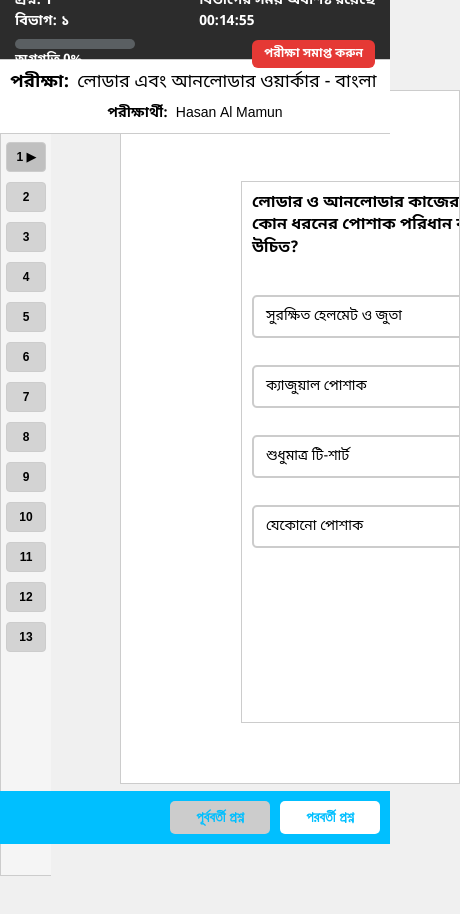
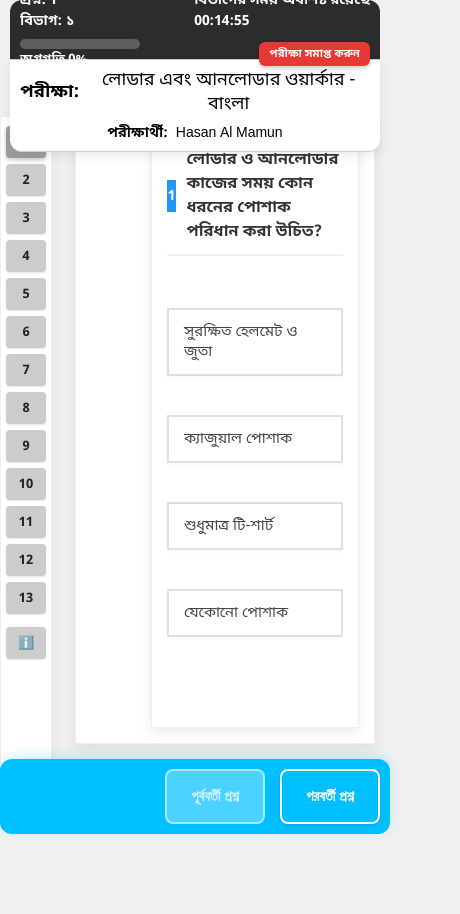
Before and after one commit to resilientbd/react-quiz, a React (Create React App) app: page / in a window 390 px wide. Shown: the top 914 px of the page, 460 px wide, since content can reach past the window. After the commit the page ends 844 px from the top, so only its background shows below. Built offline with nearby package versions, Linux system fonts and the light colour scheme; some icons are missing.

Commit message:
adjusting ui

```diff
--- a/src/components/MainContent.css
+++ b/src/components/MainContent.css
@@ -1,30 +1,54 @@
 .main-content {
-  position: absolute;
-  left: 70px;
-  top: 80px;
-  width: calc(100% - 70px);
-  bottom: 60px;
+  flex: 1;
   background-color: #FFFFFF;
-  border: 1px solid #CCCCCC;
+  box-shadow: 0 4px 12px rgba(0, 0, 0, 0.08);
   box-sizing: border-box;
   overflow-y: auto;
-  padding: 15px;
+  padding: 30px;
+  margin-left: 80px;
+  border: 1px solid #EEEEEE;
+  margin-top: 0;
+  margin-bottom: 0;
+  width: calc(100% - 60px);
 }
 
 .question-container {
   display: flex;
   flex-direction: column;
+  max-width: 600px;
+  margin: 0 auto;
   padding: 0;
+}
+
+.question-header {
+  display: flex;
+  align-items: center;
+  margin-bottom: 25px;
+  padding-bottom: 15px;
+  border-bottom: 2px solid #F0F0F0;
+}
+
+.question-number {
+  background-color: #2196F3;
+  color: white;
+  width: 40px;
+  height: 40px;
+  display: flex;
+  align-items: center;
+  justify-content: center;
+  font-weight: bold;
+  font-size: 18px;
+  margin-right: 15px;
 }
 
 .question-text {
   font-family: 'Noto Sans Bengali', sans-serif;
-  font-weight: bold;
-  color: #000000;
-  font-size: 18px;
-  margin: 0 0 20px 0;
+  font-weight: 600;
+  color: #333333;
+  font-size: 20px;
+  margin: 0;
   padding: 0;
-  line-height: 1.4;
+  line-height: 1.5;
   text-align: left;
 }
 
@@ -33,77 +57,124 @@
   flex-direction: column;
   width: 100%;
   padding: 0;
-  margin: 15px 0;
+  margin: 25px 0 15px 0;
 }
 
 .option-item {
-  margin: 8px 0;
+  margin: 12px 0;
   width: 100%;
-  max-width: 500px;
 }
 
 .option-label {
   display: flex;
   align-items: center;
-  background: transparent;
-  border: 2px solid #CCCCCC;
-  border-radius: 5px;
-  padding: 12px 15px;
+  background: #FFFFFF;
+  border: 2px solid #E0E0E0;
+  padding: 18px 20px;
   font-family: 'Noto Sans Bengali', sans-serif;
-  font-size: 16px;
-  color: #000000;
-  transition: all 0.2s;
+  font-size: 17px;
+  color: #444444;
+  transition: all 0.3s ease;
   cursor: pointer;
   text-align: left;
   box-sizing: border-box;
   width: 100%;
+  box-shadow: 0 2px 4px rgba(0,0,0,0.03);
+}
+
+.option-label:hover {
+  background: #F5F9FF;
+  box-shadow: 0 4px 8px rgba(0,0,0,0.08);
+  border-color: #BBDEFB;
+  transform: translateY(-2px);
 }
 
 .option-label.selected {
-  background: #FFFFE0;
-  border-color: #999999;
-}
-
-.option-label:hover {
-  background: #FFFACD;
-  box-shadow: 0 2px 4px rgba(0,0,0,0.1);
-  border-color: #999999;
+  background: #E3F2FD;
+  border-color: #2196F3;
+  box-shadow: 0 4px 8px rgba(33, 150, 243, 0.15);
 }
 
 .option-label input[type="radio"] {
-  margin-right: 10px;
-  transform: scale(1.2);
+  margin-right: 15px;
+  transform: scale(1.3);
   cursor: pointer;
-  width: 16px;
-  height: 16px;
+  width: 18px;
+  height: 18px;
+  accent-color: #2196F3;
+}
+
+.option-label span {
+  flex: 1;
+}
+
+/* Responsive design */
+@media (max-width: 768px) {
+  .main-content {
+    padding: 20px;
+    margin-left: 65px;
+  }
+
+  .question-header {
+    margin-bottom: 20px;
+    padding-bottom: 12px;
+  }
+
+  .question-number {
+    width: 36px;
+    height: 36px;
+    font-size: 16px;
+    margin-right: 12px;
+  }
+
+  .question-text {
+    font-size: 18px;
+  }
+
+  .option-label {
+    font-size: 16px;
+    padding: 15px 18px;
+  }
+
+  .option-label input[type="radio"] {
+    margin-right: 12px;
+    transform: scale(1.2);
+    width: 16px;
+    height: 16px;
+  }
 }
 
 @media (max-width: 600px) {
   .main-content {
-    left: 50px;
-    width: calc(100% - 50px);
-    top: 80px;
-    padding: 10px;
+    padding: 15px;
+    margin-left: 60px;
+  }
+
+  .question-header {
+    margin-bottom: 15px;
+    padding-bottom: 10px;
+  }
+
+  .question-number {
+    width: 32px;
+    height: 32px;
+    font-size: 14px;
+    margin-right: 10px;
   }
 
   .question-text {
     font-size: 16px;
-    margin: 0 0 15px 0;
   }
 
   .option-label {
-    font-size: 14px;
-    padding: 10px 12px;
+    font-size: 15px;
+    padding: 12px 15px;
   }
 
   .option-label input[type="radio"] {
-    margin-right: 8px;
+    margin-right: 10px;
     transform: scale(1.1);
-    width: 14px;
-    height: 14px;
-  }
-
-  .option-item {
-    margin: 6px 0;
+    width: 15px;
+    height: 15px;
   }
 }
--- a/src/components/MainContent.tsx
+++ b/src/components/MainContent.tsx
@@ -16,7 +16,10 @@ const MainContent: React.FC<MainContentProps> = ({
   return (
     <div className="main-content">
       <div className="question-container">
-        <p className="question-text">{question.question}</p>
+        <div className="question-header">
+          <div className="question-number">{question.id}</div>
+          <p className="question-text">{question.question}</p>
+        </div>
         <div className="options-container">
           {question.options.map((option, index) => (
             <div key={index} className="option-item">
--- a/src/components/QuizScreen.css
+++ b/src/components/QuizScreen.css
@@ -2,23 +2,31 @@
 
 .quiz-container {
   font-family: 'Noto Sans Bengali', sans-serif;
-  height: 100vh;
+  min-height: 100vh;
   display: flex;
   flex-direction: column;
   background-color: #f0f0f0;
-  padding-top: 116px; /* Account for fixed top bars (60px + 56px) */
-  padding-bottom: 60px; /* Account for fixed bottom bar */
+  padding: 20px;
+  box-sizing: border-box;
+  max-width: 1200px;
+  margin: 0 auto;
+  padding-top: 116px;
+  padding-bottom: 110px;
 }
 
+/* First Top Bar */
+/* First Top Bar */
 /* First Top Bar */
 .first-top-bar {
   position: fixed;
   top: 0;
-  left: 0;
-  width: 100%;
-  height: 60px; /* Fixed height */
-  background-color: #2C2C2C; /* Dark background */
-  padding: 0 15px;
+  left: 50%;
+  transform: translateX(-50%);
+  width: calc(100% - 40px);
+  max-width: 1200px;
+  height: 60px;
+  background-color: #2C2C2C;
+  padding: 0 20px;
   border-bottom: 1px solid #CCCCCC;
   z-index: 1000;
   box-sizing: border-box;
@@ -166,6 +174,13 @@
   transition: all 0.2s;
   min-width: 120px;
   justify-self: end;
+  box-shadow: 0 2px 4px rgba(0,0,0,0.2);
+}
+
+.finish-button:hover {
+  background-color: #D32F2F; /* Hover color */
+  transform: scale(1.05);
+  box-shadow: 0 4px 8px rgba(0,0,0,0.3);
 }
 
 .finish-button:hover {
@@ -177,17 +192,20 @@
 .sub-top-bar {
   position: fixed;
   top: 60px;
-  left: 0;
-  width: 100%;
+  left: 50%;
+  transform: translateX(-50%);
+  width: calc(100% - 40px);
+  max-width: 1200px;
   height: 56px;
   background-color: #FFFFFF;
-  padding: 10px 15px;
+  padding: 10px 20px;
   border-bottom: 1px solid #CCCCCC;
   z-index: 999;
   box-sizing: border-box;
   display: flex;
   justify-content: space-between;
   align-items: center;
+  box-shadow: 0 4px 12px rgba(0, 0, 0, 0.08);
 }
 
 .sub-left-section {
@@ -235,62 +253,103 @@
   display: flex;
   flex: 1;
   overflow: hidden;
-  margin-top: 10px;
-  margin-left: 70px;
+  margin: 116px auto 90px auto;
   position: relative;
+  width: calc(100% - 40px);
+  max-width: 1200px;
+  padding: 0 10px;
 }
 
 /* Sidebar */
 .sidebar {
   width: 70px;
-  background-color: #F5F5F5;
-  padding: 10px 0;
-  border: 1px solid #CCCCCC;
-  border-right: none;
-  height: calc(100vh - 116px);
+  background-color: #FFFFFF;
+  padding: 15px 0;
+  border: 1px solid #EEEEEE;
+  height: calc(100vh - 176px);
   position: fixed;
   display: flex;
   flex-direction: column;
   align-items: center;
   overflow-y: auto;
   top: 116px;
-  left: 0;
+  left: calc(50% - 600px - 10px);
+  box-shadow: 0 4px 12px rgba(0, 0, 0, 0.05);
+  z-index: 10;
+  margin-right: 5px;
 }
 
 .sidebar-button {
-  width: 50px;
-  height: 35px;
-  margin: 5px 0;
-  background: #D3D3D3;
-  border: 1px solid #CCCCCC;
-  border-radius: 4px;
-  font-weight: bold;
-  color: #000;
+  width: 52px;
+  height: 34px;
+  margin: 3px 0;
+  background: #CCCCCC;
+  border: none;
+  font-weight: 600;
+  color: #212121;
   text-align: center;
   cursor: pointer;
-  transition: all 0.2s;
-  font-family: Arial, sans-serif;
-  font-size: 14px;
+  transition: all 0.2s ease;
+  font-family: 'Noto Sans Bengali', sans-serif;
+  font-size: 16px;
   display: flex;
   align-items: center;
   justify-content: center;
+  border-radius: 4px;
+  position: relative;
+  box-shadow: 0 1px 2px rgba(0,0,0,0.1);
+  overflow: hidden;
+}
+
+/* Default state - no notch */
+.sidebar-button::before {
+  content: '';
+  position: absolute;
+  left: -6px;
+  top: 50%;
+  transform: translateY(-50%);
+  width: 0;
+  height: 0;
+  border-top: 8px solid transparent;
+  border-bottom: 8px solid transparent;
+  border-right: 6px solid transparent;
 }
 
 .sidebar-button:hover {
-  background: #E0E0E0;
-  box-shadow: 0 2px 4px rgba(0,0,0,0.1);
+  background: #BDBDBD;
+  transform: translateY(-1px);
 }
 
 .sidebar-button.active {
-  background: #C0C0C0;
-  font-weight: bold;
-  box-shadow: none;
+  background: #9E9E9E;
+  color: #212121;
+  font-weight: 600;
+  box-shadow: 0 2px 4px rgba(0,0,0,0.2);
+}
+
+/* Active state - show notch */
+.sidebar-button.active::before {
+  border-right: 6px solid #9E9E9E;
 }
 
 /* Remove hover effect on active button */
 .sidebar-button.active:hover {
-  background: #C0C0C0;
-  box-shadow: none;
+  background: #9E9E9E;
+  transform: none;
+}
+
+/* Info button specific styling */
+.sidebar-button.info-button {
+  background: #CCCCCC;
+  margin-top: 10px;
+}
+
+.sidebar-button.info-button:hover {
+  background: #BDBDBD;
+}
+
+.sidebar-button.info-button.active {
+  background: #9E9E9E;
 }
 
 @media (max-width: 600px) {
@@ -383,39 +442,51 @@
   background-color: #00BFFF;
   display: flex;
   justify-content: flex-end;
-  padding: 15px 20px;
-  height: 60px;
+  padding: 15px 25px;
+  height: 70px;
   position: fixed;
-  bottom: 0;
-  left: 0;
-  right: 0;
+  bottom: 20px;
+  left: 50%;
+  transform: translateX(-50%);
+  width: calc(100% - 40px);
+  max-width: 1200px;
   z-index: 100;
+  box-shadow: 0 -4px 12px rgba(0, 191, 255, 0.2);
+  border: none;
 }
 
 .nav-button {
-  padding: 10px 20px;
-  border: none;
-  border-radius: 5px;
-  font-weight: bold;
+  padding: 12px 25px;
+  border: 2px solid white;
+  border-radius: 8px;
+  font-weight: 600;
   cursor: pointer;
-  font-size: 1em;
-  min-width: 150px;
+  font-size: 16px;
+  min-width: 160px;
+  transition: all 0.3s ease;
+  background-color: transparent;
+  color: white;
+  box-shadow: 0 2px 4px rgba(0,0,0,0.1);
+}
+
+.nav-button:hover:not(:disabled) {
+  background-color: white;
+  color: #00BFFF;
+  box-shadow: 0 4px 8px rgba(0, 191, 255, 0.3);
+  transform: translateY(-2px);
 }
 
 .nav-button:disabled {
-  background-color: #ccc;
+  background-color: rgba(255, 255, 255, 0.3);
+  border-color: rgba(255, 255, 255, 0.5);
+  color: rgba(255, 255, 255, 0.7);
   cursor: not-allowed;
+  box-shadow: none;
+  transform: none;
 }
 
 .prev-button {
-  background-color: white;
-  color: #00BFFF;
-}
-
-.next-button {
-  background-color: white;
-  color: #00BFFF;
-  margin-left: 10px;
+  margin-right: 15px;
 }
 
 /* Responsive design */
@@ -527,3 +598,247 @@
     font-size: 0.9em;
   }
 }
+
+/* Centered layout for larger screens */
+@media (min-width: 1201px) {
+  .first-top-bar,
+  .sub-top-bar,
+  .bottom-bar {
+    width: calc(100% - 40px);
+    left: 50%;
+    transform: translateX(-50%);
+  }
+
+  .sidebar {
+    left: calc(50% - 600px + 20px);
+  }
+
+  .main-content {
+    margin: 20px 20px 20px calc(50% - 600px + 100px);
+  }
+}
+
+@media (max-width: 1200px) {
+  .first-top-bar,
+  .sub-top-bar,
+  .bottom-bar {
+    width: calc(100% - 40px);
+    left: 50%;
+    transform: translateX(-50%);
+    border-radius: 12px;
+  }
+
+  .first-top-bar {
+    top: 0;
+    border-radius: 12px 12px 0 0;
+  }
+
+  .sub-top-bar {
+    top: 60px;
+    border-radius: 0 0 12px 12px;
+  }
+
+  .sidebar {
+    left: calc(50% - 600px - 10px);
+    top: 116px;
+    height: calc(100vh - 176px);
+  }
+
+  .sidebar-button {
+    width: 45px;
+    height: 35px;
+    font-size: 14px;
+  }
+
+  .main-content {
+    margin: 116px auto 90px auto;
+    padding: 0 10px;
+    width: calc(100% - 40px);
+  }
+
+  .bottom-bar {
+    bottom: 20px;
+  }
+}
+
+@media (max-width: 768px) {
+  .first-top-bar {
+    top: 0;
+    width: calc(100% - 30px);
+    left: 50%;
+    transform: translateX(-50%);
+    border-radius: 12px 12px 0 0;
+    padding: 0 15px;
+  }
+
+  .sub-top-bar {
+    top: 60px;
+    width: calc(100% - 30px);
+    left: 50%;
+    transform: translateX(-50%);
+    border-radius: 0 0 12px 12px;
+    padding: 10px 15px;
+  }
+
+  .first-top-bar-content {
+    grid-template-columns: 1fr 1fr;
+    grid-template-rows: auto auto;
+    gap: 8px 12px;
+  }
+
+  .question-section-indicator {
+    grid-column: 1;
+    grid-row: 1;
+  }
+
+  .timer-container {
+    grid-column: 2;
+    grid-row: 1;
+    justify-self: end;
+  }
+
+  .progress-container {
+    grid-column: 1;
+    grid-row: 2;
+    width: 100%;
+    max-width: 280px;
+  }
+
+  .finish-button {
+    grid-column: 2;
+    grid-row: 2;
+    justify-self: end;
+  }
+
+  .sub-top-bar {
+    flex-direction: column;
+    height: auto;
+    padding: 10px 15px;
+  }
+
+  .sub-left-section {
+    width: 100%;
+    align-items: center;
+    margin-bottom: 10px;
+  }
+
+  .main-sub-title {
+    font-size: 16px;
+  }
+
+  .finish-button {
+    font-size: 12px;
+    padding: 6px 12px;
+  }
+
+  .progress-container {
+    max-width: 200px;
+  }
+
+  .sidebar {
+    width: 60px;
+    top: 116px;
+    height: calc(100vh - 166px);
+    left: 5px;
+    padding: 8px 0;
+  }
+
+  .sidebar-button {
+    width: 40px;
+    height: 32px;
+    margin: 3px 0;
+    font-size: 13px;
+  }
+
+  .main-content {
+    margin: 116px auto 85px auto;
+    padding: 0 8px;
+    width: calc(100% - 30px);
+  }
+
+  .bottom-bar {
+    padding: 12px 15px;
+    height: 60px;
+    bottom: 15px;
+    width: calc(100% - 30px);
+  }
+
+  .nav-button {
+    padding: 10px 20px;
+    font-size: 14px;
+    min-width: 130px;
+  }
+}
+
+@media (max-width: 600px) {
+  .quiz-container {
+    padding: 15px;
+    padding-top: 116px;
+    padding-bottom: 100px;
+  }
+
+  .first-top-bar {
+    top: 0;
+    width: calc(100% - 20px);
+    padding: 0 10px;
+  }
+
+  .sub-top-bar {
+    top: 60px;
+    width: calc(100% - 20px);
+    padding: 8px 10px;
+  }
+
+  .sidebar {
+    width: 50px;
+    top: 116px;
+    height: calc(100vh - 156px);
+    left: 0px;
+    padding: 6px 0;
+  }
+
+  .sub-top-bar {
+    flex-direction: column;
+    height: auto;
+    padding: 8px 10px;
+  }
+
+  .sub-left-section {
+    width: 100%;
+    align-items: center;
+    margin-bottom: 8px;
+  }
+
+  .main-sub-title {
+    font-size: 15px;
+  }
+
+  .finish-button {
+    font-size: 11px;
+    padding: 5px 10px;
+    min-width: 90px;
+  }
+
+  .progress-container {
+    max-width: 180px;
+  }
+
+  .main-content {
+    margin: 116px auto 80px auto;
+    padding: 0 5px;
+    width: calc(100% - 20px);
+  }
+
+  .bottom-bar {
+    padding: 10px 10px;
+    height: 55px;
+    bottom: 10px;
+    width: calc(100% - 20px);
+  }
+
+  .nav-button {
+    min-width: 100px;
+    padding: 8px 10px;
+    font-size: 0.9em;
+  }
+}
--- a/src/components/QuizScreen.tsx
+++ b/src/components/QuizScreen.tsx
@@ -212,9 +212,16 @@ const QuizScreen: React.FC<QuizScreenProps> = ({ questions, updateQuestions }) =
               className={`sidebar-button ${currentQuestionIndex === index ? 'active' : ''}`}
               onClick={() => handleQuestionChange(index)}
             >
-              {index + 1}{currentQuestionIndex === index ? ' ▶' : ''}
+              {index + 1}
             </button>
           ))}
+          {/* Info button at the bottom */}
+          <button
+            className="sidebar-button info-button"
+            onClick={() => alert('Info button clicked')}
+          >
+            ℹ️
+          </button>
         </div>
 
         {/* Main Question Area - Using MainContent component */}
```
